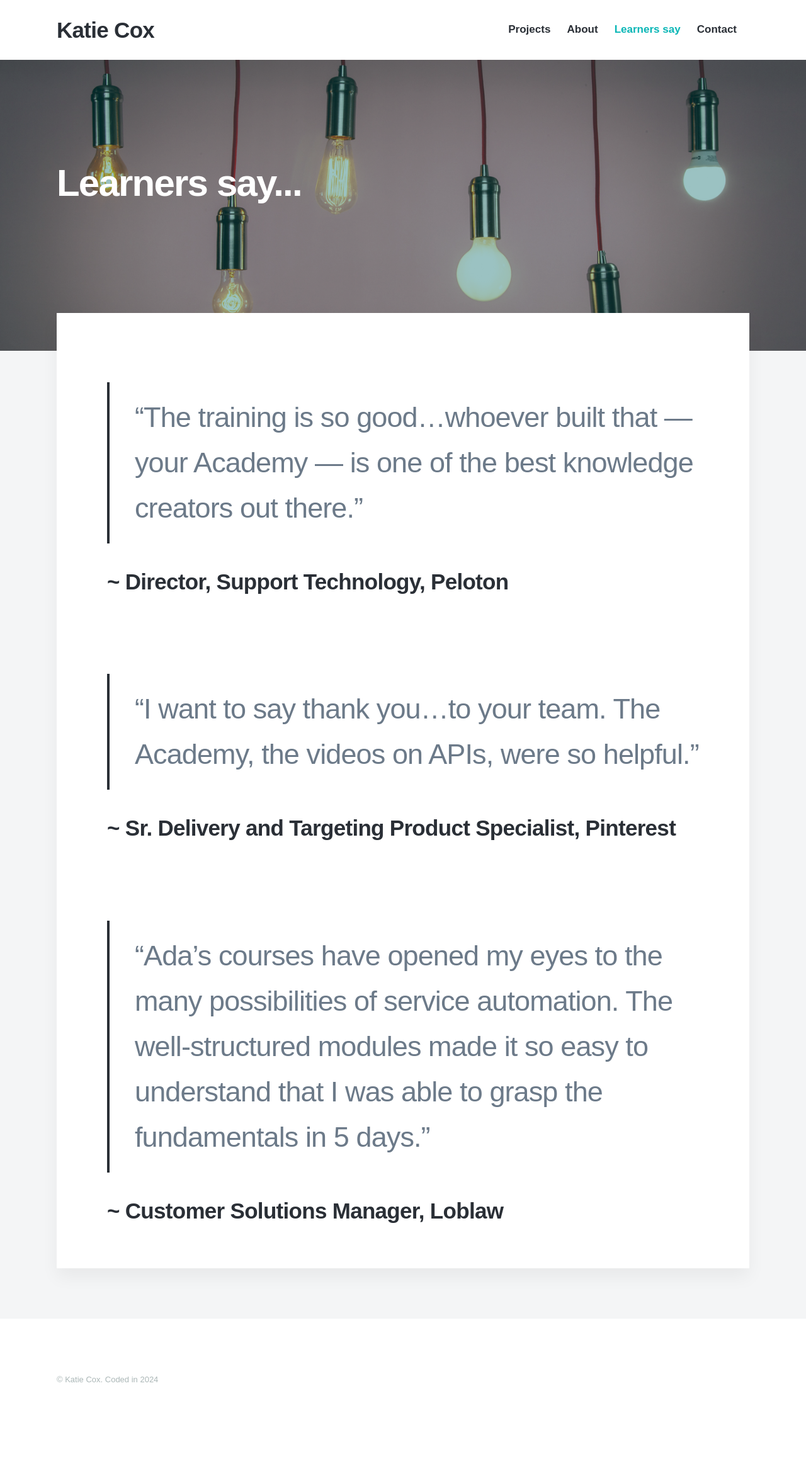
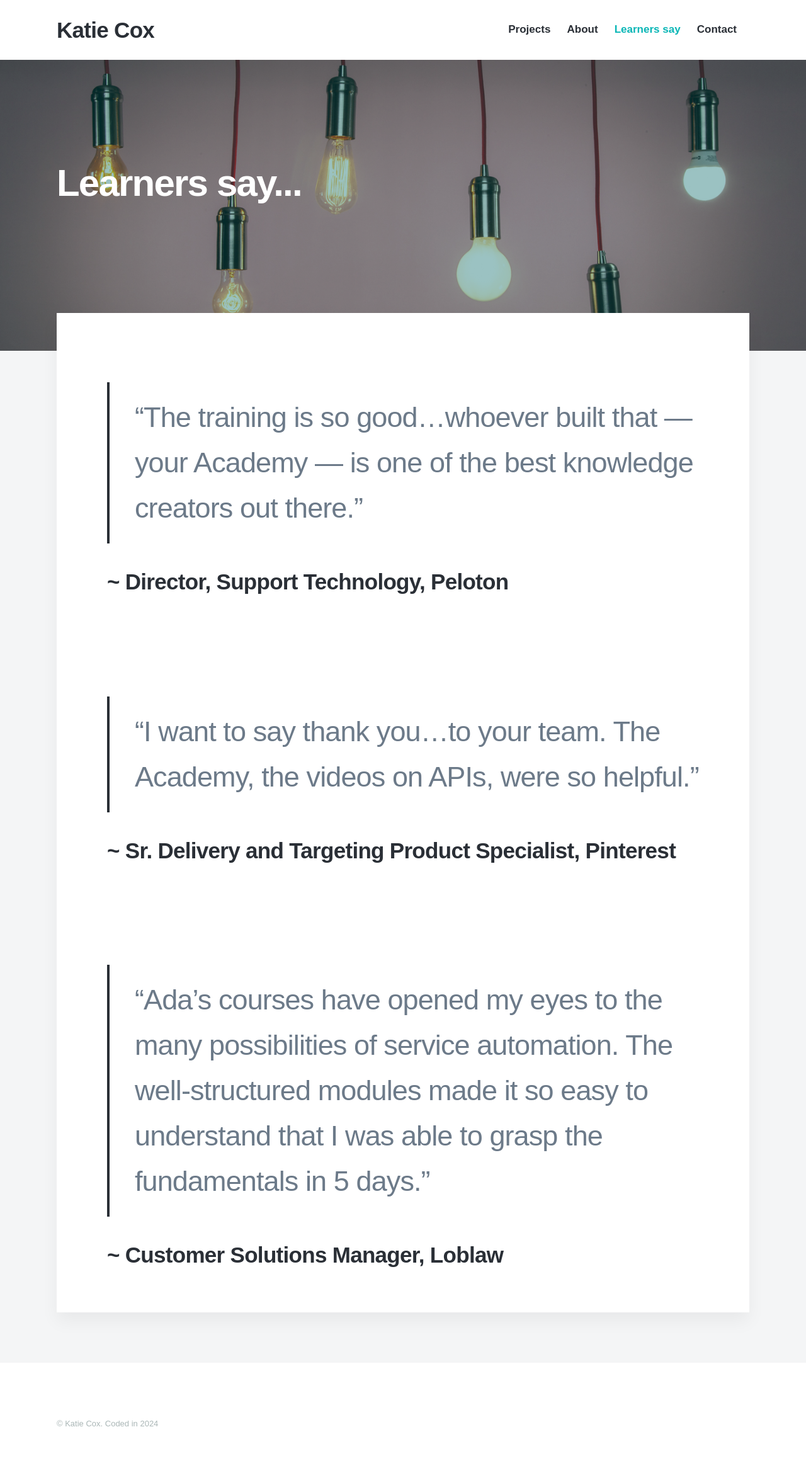
Before and after one commit to cox-katie/portfolio, a Jekyll site: the page built from _pages/learners-say.md, in a window 1280 px wide. Shown: the whole page at 63% size. Built offline with Jekyll 4.4.1, drawn with Linux system fonts in a browser that asks for light colours; nearby versions of some CDN libraries; some web fonts are replaced; before the commit the page ends 2277 px from its top, so only the background shows below that.

```diff
--- a/_pages/learners-say.md
+++ b/_pages/learners-say.md
@@ -10,12 +10,12 @@
 
 ## ~ Director, Support Technology, Peloton
 
-<br><br>
+<br><br><br>
 > “I want to say thank you...to your team. The Academy, the videos on APIs, were so helpful."
 
 ## ~ Sr. Delivery and Targeting Product Specialist, Pinterest
 
-<br><br>
+<br><br><br>
 > “Ada's courses have opened my eyes to the many possibilities of service automation. The well-structured modules made it so easy to understand that I was able to grasp the fundamentals in 5 days."
 
 ## ~ Customer Solutions Manager, Loblaw
--- a/index.html
+++ b/index.html
@@ -2,7 +2,7 @@
 layout: default
 title: Come learn with me
 description:
-featured_image: /images/typing.gif
+featured_image: /images/portfolio.png
 ---
 
 <section class="hero">
```
Also changed, not shown: _projects/Results-videos.md (+1 -1 lines), 2 other files.
